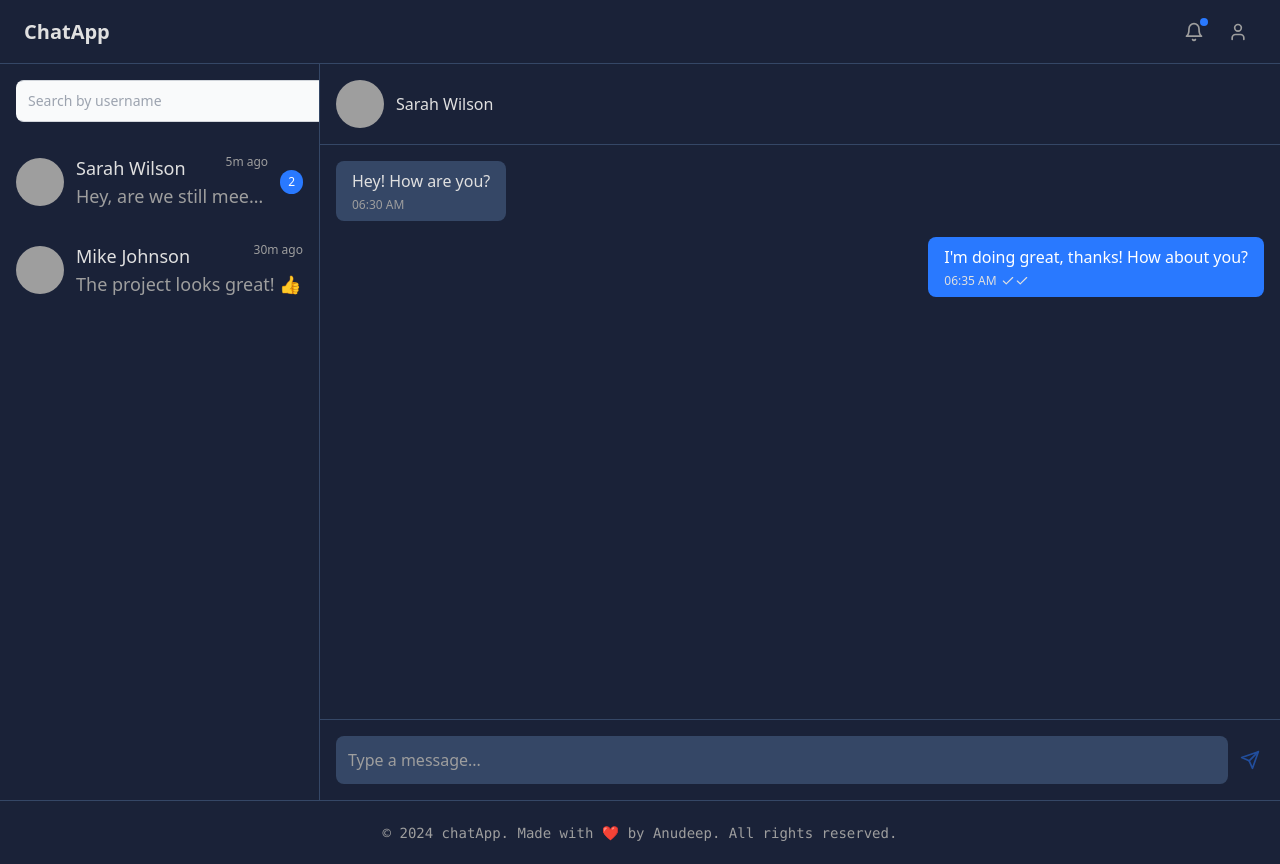
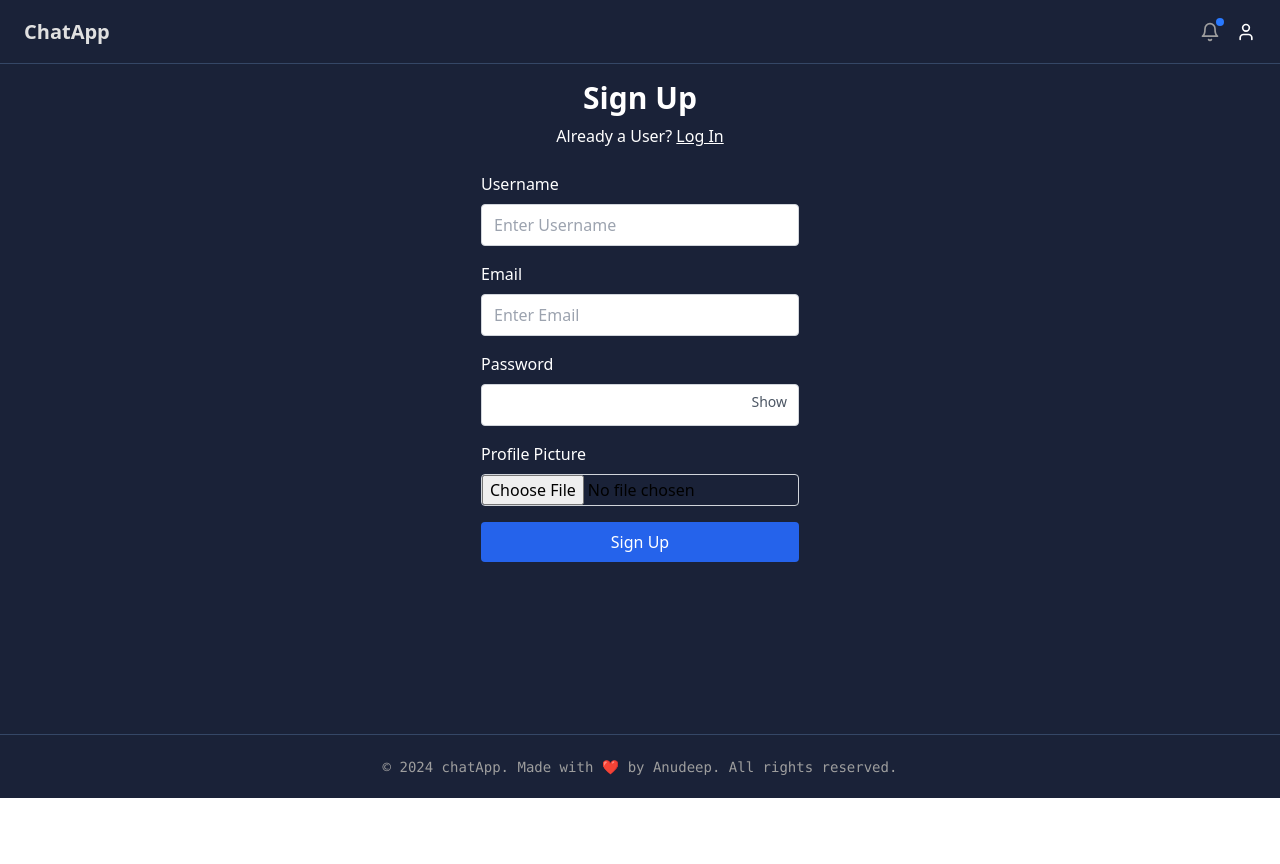
Before and after one commit to anudeep009/Chat-App, a React (Vite) app in the folder client/: page /signup in a window 1280 px wide. After the commit the page ends 800 px from the top, so only its background shows below. Built offline with nearby package versions, Linux system fonts and the light colour scheme; grey boxes are pictures that could not be loaded.

Commit message:
Layout changed

```diff
--- a/client/src/App.tsx
+++ b/client/src/App.tsx
@@ -1,15 +1,15 @@
 import { Routes, Route } from "react-router-dom";
-import Layout from "./components/layout/Layout";
-//@ts-ignore
 import Signin from "./components/authentication/Signin.js";
-//@ts-ignore
 import Signup from "./components/authentication/Signup.js";
+import AppRoutes from "./components/routes/AppRoutes.js";
+import Layout from "./components/layout/Layout.js";
 
 function App() {
   return (
     <>
     <Routes>
-      <Route path="" element={<Layout />}>
+      <Route path="" element={<AppRoutes />}>
+        <Route path="/" element={<Layout />} />
         <Route path="/signin" element={<Signin />} />
         <Route path="/signup" element={<Signup />} />
       </Route>
--- a/client/src/components/authentication/Signin.tsx
+++ b/client/src/components/authentication/Signin.tsx
@@ -74,13 +74,13 @@ const Login: React.FC = () => {
   );
 
   return (
-    <div className="bg-[#0b0c14] mt-[80px] min-h-[670px]">
+    <div className="bg-[#1A2238] min-h-[670px]">
       <div className="mx-auto max-w-[350px] space-y-6 p-4">
         <div className="space-y-2 text-center">
           <h1 className="text-3xl text-white font-bold">Sign In</h1>
           <p className="text-white">
             Not a User?{" "}
-            <Link to="/auth/signup" className="text-white underline">
+            <Link to="/signup" className="text-white underline">
               Sign Up
             </Link>
           </p>
--- a/client/src/components/authentication/Signup.tsx
+++ b/client/src/components/authentication/Signup.tsx
@@ -74,7 +74,7 @@ const Signup: React.FC = () => {
 
         if (response.status === 201) {
           setFormError(null);
-          navigate("/login");
+          navigate("/signin");
         }
       } catch (error: any) {
         console.error("Signup error:", error);
@@ -97,13 +97,13 @@ const Signup: React.FC = () => {
   );
 
   return (
-    <div className="bg-[#0b0c14] mt-[80px] min-h-[670px]">
+    <div className="bg-[#1A2238] min-h-[670px]">
       <div className="mx-auto max-w-[350px] space-y-6 p-4">
         <div className="space-y-2 text-center">
           <h1 className="text-3xl text-white font-bold">Sign Up</h1>
           <p className="text-white">
             Already a User?{" "}
-            <Link to="/auth/login" className="text-white underline">
+            <Link to="/signin" className="text-white underline">
               Log In
             </Link>
           </p>
--- a/client/src/components/layout/Header.tsx
+++ b/client/src/components/layout/Header.tsx
@@ -2,6 +2,9 @@ import React from "react";
 import { Bell, User, Menu } from "lucide-react";
 import { NotificationsDropdown } from "../notifications/NotificationsDropdown";
 import { ProfileDropdown } from "../profile/ProfileDropdown";
+import { UserContext  } from "../../context/UserContext"
+import { Link } from "react-router-dom";
+import { useContext } from "react";
 
 
 interface HeaderProps {
@@ -11,6 +14,8 @@ interface HeaderProps {
 export const Header: React.FC<HeaderProps> = ({ onMenuClick }) => {
   const [showNotifications, setShowNotifications] = React.useState(false);
   const [showProfile, setShowProfile] = React.useState(false);
+  const userContext = useContext(UserContext)!;
+  const { userLoggedIn } = userContext;
 
   const toggleDropdown = (type: "notifications" | "profile") => {
     if (type === "notifications") {
@@ -44,9 +49,11 @@ export const Header: React.FC<HeaderProps> = ({ onMenuClick }) => {
         >
           <Menu size={20} />
         </button>
+        <Link to="/">
         <h1 className="text-[#E0E0E0] hidden text-xl md:block font-bold">
-          ChatApp
+            ChatApp
         </h1>
+        </Link>
       </div>
       <div className="flex items-center gap-2">
         <button
@@ -60,7 +67,9 @@ export const Header: React.FC<HeaderProps> = ({ onMenuClick }) => {
           <Bell size={20} />
           <span className="absolute top-1 right-1 w-2 h-2 bg-[#2979FF] rounded-full"></span>
         </button>
-        <button
+        {
+          userLoggedIn ? (
+            <button
           onClick={(e) => {
             e.stopPropagation();
             toggleDropdown("profile");
@@ -70,6 +79,14 @@ export const Header: React.FC<HeaderProps> = ({ onMenuClick }) => {
         >
           <User size={20} />
         </button>
+          ) : (
+          <button>
+            <Link to={"/signup"}>
+            <User size={20} className="text-white" />
+            </Link>
+          </button>
+          )
+        }
       </div>
 
       {showNotifications && <NotificationsDropdown />}
--- a/client/src/components/layout/Layout.tsx
+++ b/client/src/components/layout/Layout.tsx
@@ -1,14 +1,12 @@
-import React, { useState } from 'react';
-import Header from './Header';
+import { useState, useEffect } from 'react';
 import ChatList from '../chat/ChatList'
 import ChatWindow from '../chat/ChatWindow';
-import Footer from './Footer';
 
 function Layout() {
   const [showSidebar, setShowSidebar] = useState(true);
   const [isMobileView, setIsMobileView] = useState(window.innerWidth < 768);
 
-  React.useEffect(() => {
+  useEffect(() => {
     const handleResize = () => {
       setIsMobileView(window.innerWidth < 768);
       if (window.innerWidth >= 768) {
@@ -23,7 +21,6 @@ function Layout() {
   return (
     <>
     <div className="h-screen flex flex-col bg-[#1A2238] text-[#E0E0E0]">
-      <Header onMenuClick={() => setShowSidebar(!showSidebar)} />
       <div className="flex-1 flex overflow-hidden relative">
         <aside
           className={`${
@@ -50,7 +47,6 @@ function Layout() {
         </main>
       </div>
     </div>
-      <Footer />
       </>
   );
 }
--- a/client/src/components/routes/AppRoutes.tsx
+++ b/client/src/components/routes/AppRoutes.tsx
@@ -1,11 +1,13 @@
 import { Outlet } from "react-router-dom";
 import Header from "../layout/Header";
+import Footer from "../layout/Footer";
 
 function AppRoutes() {
   return (
     <>
       <Header onMenuClick={() => console.log("Menu clicked")} />
         <Outlet />
+      <Footer />
     </>
   );
 }
--- a/client/src/context/UserContext.tsx
+++ b/client/src/context/UserContext.tsx
@@ -5,7 +5,10 @@ interface UserContextType {
     setUserLoggedIn: React.Dispatch<React.SetStateAction<boolean>>;
 }
 
-const UserContext = createContext<UserContextType | undefined>(undefined);
+const UserContext = createContext<UserContextType | undefined>({
+    userLoggedIn: false,
+    setUserLoggedIn: () => {},
+});
 
 interface UserContextProviderProps {
     children: ReactNode;
```
